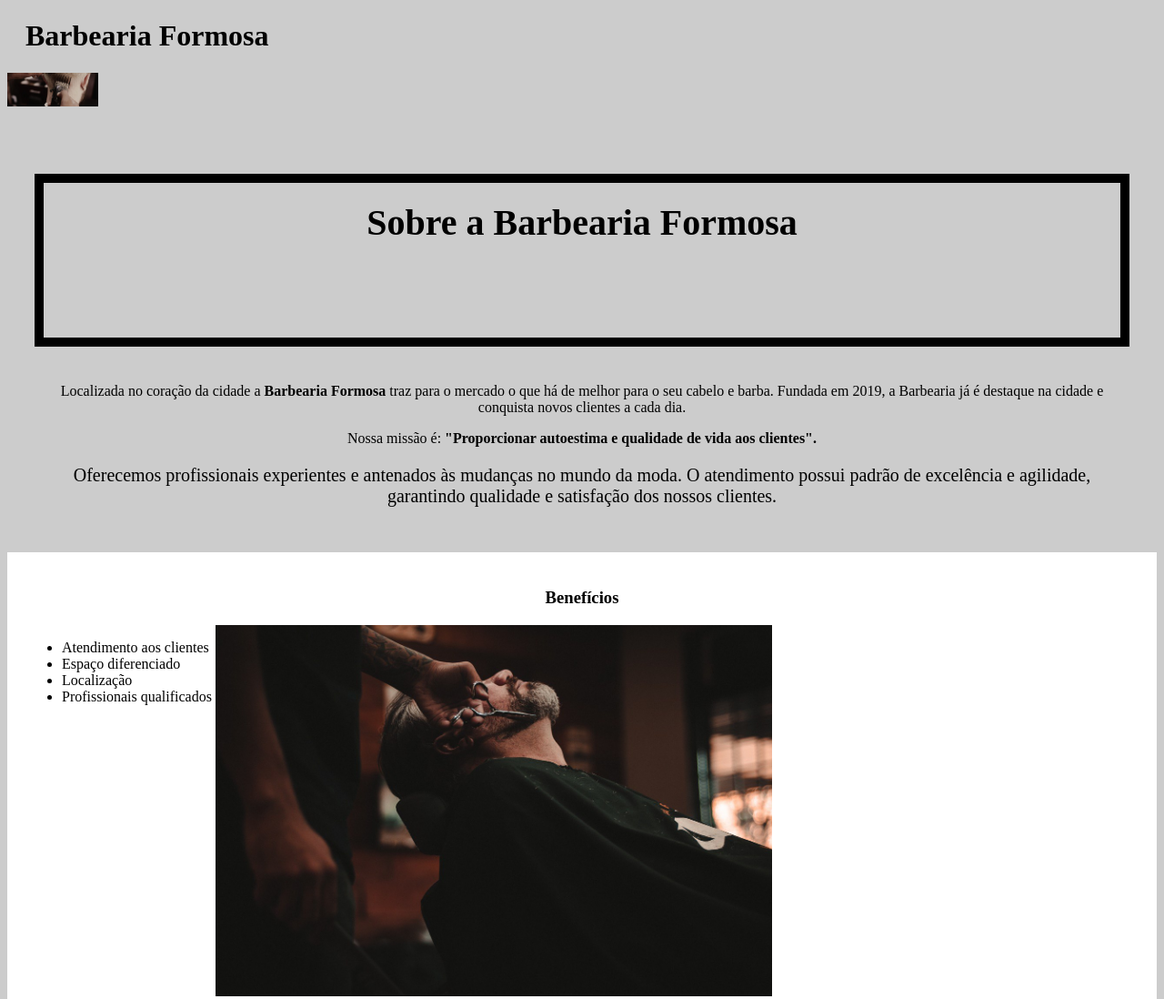
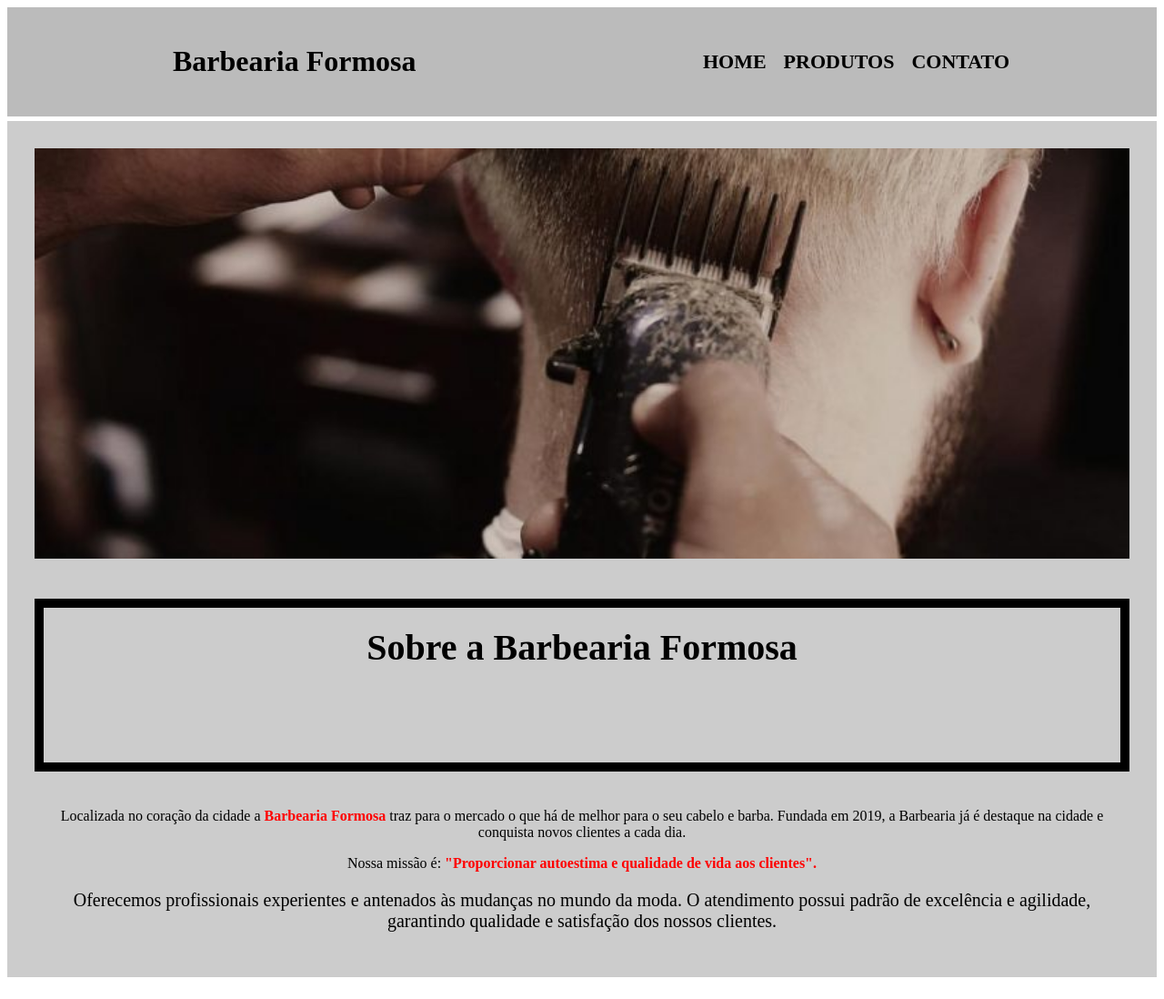
Before and after one commit to pleasematheus/barbearia, a plain HTML site: page index.html in a window 1280 px wide. Shown: the top 1098 px of the page at 91% size. Drawn offline with Linux system fonts and the light colour scheme.

Commit message:
More fixes

```diff
--- a/index.html
+++ b/index.html
@@ -10,22 +10,37 @@
 
 	<body>
 		<header>
-			<h1 class="titulo-principal">
-				Barbearia Formosa
-			</h1>
+			<div class="caixa">
+				<h1 class="titulo-principal">Barbearia Formosa</h1>
+				<nav>
+					<ul>
+						<li>
+							<a href="index.html">Home</a>
+						</li>
+						<li>
+							<a href="produtos.html">Produtos</a>
+						</li>
+						<li>
+							<a href="contato.html">Contato</a>
+						</li>
+					</ul>
+				</nav>
+			</div>
 		</header>
 
-		<img id="banner" src="/assets/images/banner.jpg">
+		<div class="principal">
+			<img id="banner" src="/assets/images/banner.jpg">
+			<h3 id="topo">Sobre a Barbearia Formosa</h3>
 
-		<div class="principal">
-			<h3 id="topo">
-				Sobre a Barbearia Formosa
-			</h3>
-			<p>Localizada no coração da cidade a <strong>Barbearia Formosa</strong> traz para o mercado o que há de melhor para o seu cabelo e barba. Fundada em 2019, a Barbearia já é destaque na cidade e conquista novos clientes a cada dia.</p>
+			<p>
+				Localizada no coração da cidade a <strong>Barbearia Formosa</strong> traz para o mercado o que há de melhor para o seu cabelo e barba. Fundada em 2019, a Barbearia já é destaque na cidade e conquista novos clientes a cada dia.
+			</p>
 
 			<p>Nossa missão é: <strong>"Proporcionar autoestima e qualidade de vida aos clientes".</strong></p>
 
-			<p id="missao">Oferecemos profissionais experientes e antenados às mudanças no mundo da moda. O atendimento possui padrão de excelência e agilidade, garantindo qualidade e satisfação dos nossos clientes.</p>
+			<p id="missao">
+				Oferecemos profissionais experientes e antenados às mudanças no mundo da moda. O atendimento possui padrão de excelência e agilidade, garantindo qualidade e satisfação dos nossos clientes.
+			</p>
 		</div>
 
 		<div class="beneficios">
@@ -36,7 +51,7 @@
 					<li>Localização</li>
 					<li>Profissionais qualificados</li>
 				</ul>
-				<img src="/assets/images/beneficios.jpg" class="imagembeneficios">
+				<img src="/assets/images/beneficios.jpg" alt="Benefícios" class="imagembeneficios">
 		</div>
 	</body>
 </html>
--- a/produtos.css
+++ b/produtos.css
@@ -49,6 +49,7 @@ nav a:hover{
 	box-sizing: border-box;
 	border: 2px solid #000000;
 	border-radius: 10px;
+	cursor: pointer;
 }
 
 .produtos li:hover{
--- a/style.css
+++ b/style.css
@@ -1,9 +1,42 @@
-body{
-	background:#CCCCCC;
+header {
+	background-color: #BBBBBB;
+	padding: 20px 0px;
 }
 
-.principal{
-	background: #CCCCCC;
+.caixa {
+	position: relative;
+	width: 940px;
+	margin: 0 auto;
+}
+
+nav {
+	position: absolute;
+	top: -10px;
+	right: 0px;
+}
+
+nav li {
+	display: inline;
+	margin: 0 0 0 15px;
+}
+
+nav a {
+	text-transform: uppercase;
+	color: #000000;
+	font-weight: bold;
+	font-size: 22px;
+	text-decoration: none;
+}
+
+nav a:hover {
+	color: #C78C19;
+	text-decoration: dashed;
+}
+
+
+.principal {
+	background: #cccccc;
+	margin-top: 5px;
 	padding: 30px;
 }
 
@@ -11,7 +44,7 @@ p {
 	text-align: center;
 }
 
-#topo{
+#topo {
 	font-size: 40px;
 	text-align: center;
 	height: 150px;
@@ -20,32 +53,38 @@ p {
 	margin-top: 40px;
 }
 
-#missao{
+#missao {
 	font-size: 20px;
 }
 
-#banner{
-	width: 100px;
+#banner {
+	width: 100%;
 }
 
-.beneficios{
-	background: #FFFFFF;
+.beneficios {
+	background-color: #FFFFFF;
 	padding: 20px;
 }
 
-.imagembeneficios{
+.imagembeneficios {
 	width: 50%;
 }
 
-.beneficios ul{
+.beneficios ul {
 	display: inline-block;
 	vertical-align: top;
+	width: 20%;
+	margin-right: 20%;
 }
 
-.titulo-principal{
+.titulo-principal {
 	padding-left: 20px;
 }
 
-.titulo-centralizado{
-	text-align:center;
+.titulo-centralizado {
+	text-align: center;
 }
+
+strong {
+	color: #FF0000;
+}
```
